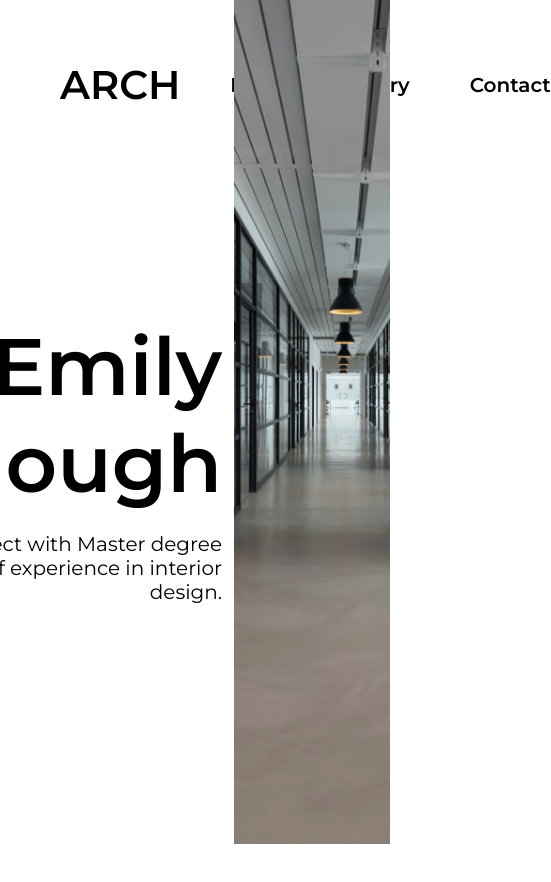
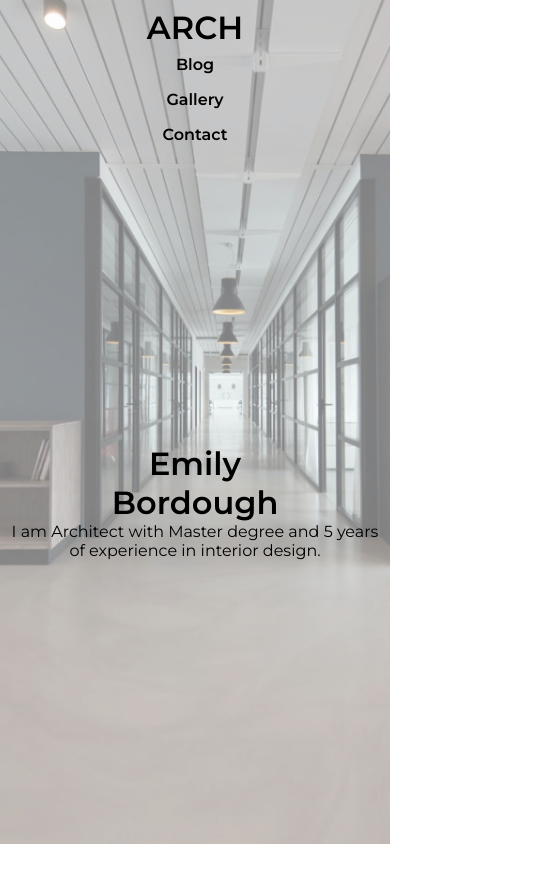
Before and after one commit to matkot11/architect-page, a Gatsby site: page / in a window 390 px wide. Shown: the whole page, 551 px wide, since content can reach past the window. After the commit the page ends 852 px from the top, so only its background shows below. Built offline with nearby package versions, Linux system fonts and the light colour scheme; Gatsby itself is replaced by a stand-in of ours.

Commit message:
Added media queries

```diff
--- a/src/assets/styles/globalStyle.js
+++ b/src/assets/styles/globalStyle.js
@@ -4,7 +4,10 @@ const GlobalStyle = createGlobalStyle`
   html {
     box-sizing: border-box;
     font-size: 62.5%;
-    scroll-behavior: smooth;
+
+    @media only screen and (max-width: 37.5rem) {
+      font-size: 50%;
+    }
 
   *,
   *::before,
@@ -14,9 +17,13 @@ const GlobalStyle = createGlobalStyle`
 
   body {
     margin: 0;
-    padding: 60px 60px 60px 60px;
+    padding: 6rem 6rem 6rem 6rem;
     font-size: 1.6rem;
     font-family: 'Montserrat', sans-serif;
+
+    @media only screen and (max-width: 31.25rem) {
+      padding: 0;
+    }
   }
 
   h2, h1, h3 {
--- a/src/assets/styles/mainTheme.js
+++ b/src/assets/styles/mainTheme.js
@@ -9,6 +9,13 @@ const theme = {
     l: '3rem',
     m: '2rem',
   },
+  size: {
+    xxl: '60rem',
+    xl: '53.125rem',
+    l: '37.5rem',
+    m: '31.25rem',
+    s: '21.875rem',
+  },
 };
 
 export default theme;
--- a/src/components/navbar/Navbar.js
+++ b/src/components/navbar/Navbar.js
@@ -5,6 +5,14 @@ import styled from 'styled-components';
 const StyledWrapper = styled.nav`
   display: flex;
   align-items: center;
+  width: max-content;
+
+  @media only screen and (max-width: ${({ theme }) => theme.size.m}) {
+    flex-direction: column;
+    justify-content: center;
+    margin: auto;
+    margin-top: 1rem;
+  }
 
   a {
     text-decoration: none;
@@ -15,11 +23,19 @@ const StyledWrapper = styled.nav`
 const StyledTitle = styled.h1`
   font-size: ${({ theme }) => theme.fontSize.xl};
   margin-right: 2rem;
+
+  @media only screen and (max-width: ${({ theme }) => theme.size.m}) {
+    margin-right: 0;
+  }
 `;
 
 const StyledLink = styled.h2`
   font-size: ${({ theme }) => theme.fontSize.m};
   margin: 0 3rem;
+
+  @media only screen and (max-width: ${({ theme }) => theme.size.m}) {
+    margin: 1rem 0;
+  }
 `;
 
 const Navbar = () => (
--- a/src/layouts/post.js
+++ b/src/layouts/post.js
@@ -35,6 +35,11 @@ const StyledImage = styled(Image)`
   width: calc(100vw - 12rem);
   height: 50vh;
   border-radius: 5px;
+
+  @media only screen and (max-width: ${({ theme }) => theme.size.s}) {
+    height: 20vh;
+    width: 95vw;
+  }
 `;
 
 const PreviewInfoLabel = styled.div`
--- a/src/pages/index.js
+++ b/src/pages/index.js
@@ -5,6 +5,7 @@ import { graphql } from 'gatsby';
 
 const StyledWrapper = styled.div`
   display: flex;
+  min-height: calc(100vh - 18rem);
 `;
 
 const StyledTextWrapper = styled.div`
@@ -13,19 +14,40 @@ const StyledTextWrapper = styled.div`
   justify-content: center;
   align-items: flex-end;
   width: 60%;
-  min-height: calc(100vh - 12rem);
+
+  @media only screen and (max-width: ${({ theme }) => theme.size.xxl}) {
+    width: 100vw;
+    align-items: center;
+  }
 `;
 
 const StyledTitle = styled.h1`
   font-size: ${({ theme }) => theme.fontSize.xxl};
   width: min-content;
   text-align: end;
+
+  @media only screen and (max-width: ${({ theme }) => theme.size.xxl}) {
+    text-align: center;
+  }
+
+  @media only screen and (max-width: ${({ theme }) => theme.size.m}) {
+    font-size: ${({ theme }) => theme.fontSize.xl};
+  }
 `;
 
 const StyledParagraph = styled.p`
   font-size: ${({ theme }) => theme.fontSize.m};
   width: 38rem;
   text-align: end;
+
+  @media only screen and (max-width: ${({ theme }) => theme.size.xxl}) {
+    text-align: center;
+  }
+
+  @media only screen and (max-width: ${({ theme }) => theme.size.m}) {
+    width: auto;
+    margin: 0 0.5rem;
+  }
 `;
 
 const StyledImage = styled(Image)`
@@ -34,7 +56,19 @@ const StyledImage = styled(Image)`
   right: 0;
   width: 40%;
   height: 100vh;
+  min-height: calc(100vh - 18rem);
   object-fit: cover;
+  z-index: -1;
+
+  @media only screen and (max-width: ${({ theme }) => theme.size.xxl}) {
+    width: 100vw;
+    opacity: 0.5;
+    min-height: 100vh;
+  }
+
+  @media only screen and (max-height: 500px) {
+    display: none;
+  }
 `;
 
 const IndexPage = ({ data }) => (
@@ -42,8 +76,8 @@ const IndexPage = ({ data }) => (
     <StyledTextWrapper>
       <StyledTitle>Emily Bordough </StyledTitle>
       <StyledParagraph>
-        I am Architect with Master degree and 5 years of experience in
-        interior design.
+        I am Architect with Master degree and 5 years of experience in interior
+        design.
       </StyledParagraph>
     </StyledTextWrapper>
     <StyledImage fluid={data.file.childImageSharp.fluid} />
```
Also changed, not shown: src/components/articlePreview/ArticlePreview.js (+10 -0 lines), src/pages/blog.js (+10 -1 lines), src/pages/contact.js (+14 -1 lines), src/pages/gallery.js (+38 -0 lines), README.md.
